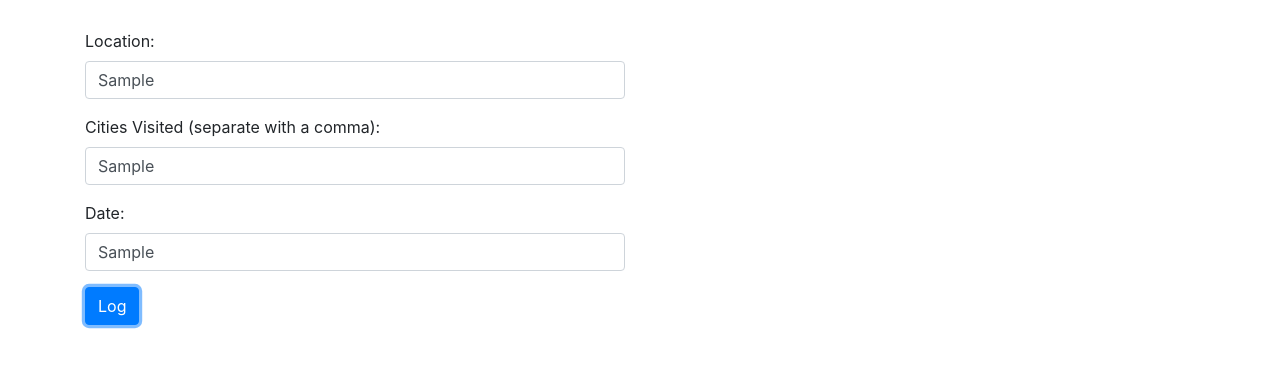
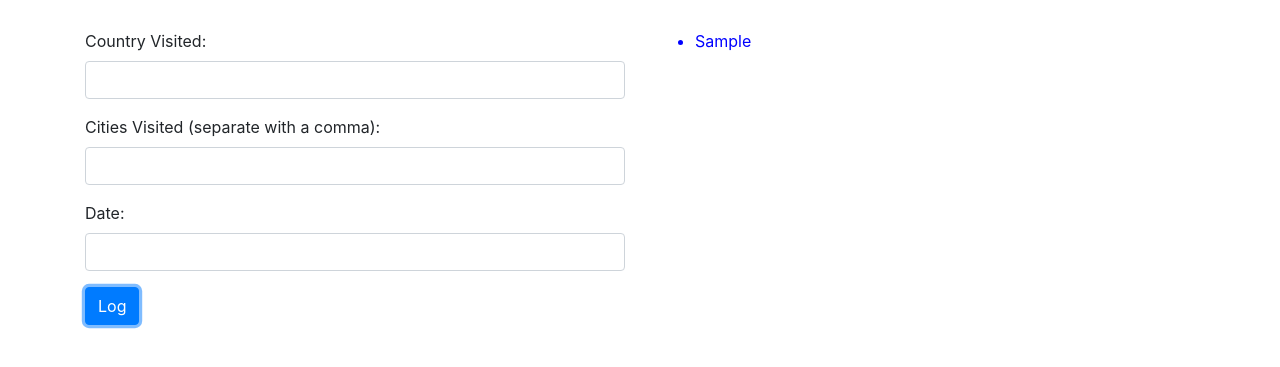
Before and after one commit to ChrisMCrow/travel-journal, a plain HTML site: page index.html in a window 1280 px wide. Both pictures are taken after typing "Sample", "Sample", "Sample" into the empty fields and a click on the button "Log". Shown: the part 179-546 px from the top of the page. Drawn offline with Linux system fonts and the light colour scheme.

Commit message:
add completed functionality

```diff
--- a/css/styles.css
+++ b/css/styles.css
@@ -0,0 +1,8 @@
+.entry {
+  cursor:pointer;
+  color: blue;
+}
+
+#details {
+  display: none;
+}
--- a/index.html
+++ b/index.html
@@ -15,7 +15,7 @@
           <h1 class="jumbotron">New Entry</h1>
           <form id="new-entry">
             <div class="form-group">
-              <label for="new-country">Location:</label>
+              <label for="new-country">Country Visited:</label>
               <input id="new-country" type="text" class="form-control" />
             </div>
             <div class="form-group">
@@ -35,7 +35,7 @@
             <ul>
             </ul>
           </div>
-          <div id="details">
+          <div class="details">
             <h2></h2>
             <p><span class="country-visited"></span></p>
             <p><span class="cities-visited"></span></p>
--- a/js/scripts.js
+++ b/js/scripts.js
@@ -11,6 +11,27 @@ $(document).ready(function() {
   $("form#new-entry").submit(function(event) {
     event.preventDefault();
 
+    var inputtedCountry = $("input#new-country").val();
+    var inputtedCities = $("input#new-cities").val();
+    var inputtedDate = $("input#new-date").val();
+    var cities = inputtedCities.split(",");
+    var citiesAmount = cities.length;
 
+    var newEntry = new TravelEntry(inputtedCountry, cities, inputtedDate);
+
+    console.log(newEntry);
+
+    $("#travel-history ul").append("<li class='entry'>" + newEntry.country + "</li>");
+
+    $(".entry").last().click(function () {
+      $("#details").show();
+      $(".country-visited").text(newEntry.country);
+      $(".cities-visited").text(newEntry.cities);
+      $(".date-visitied").text(newEntry.date);
+    });
+
+    $("input#new-country").val("");
+    $("input#new-cities").val("");
+    $("input#new-date").val("");
   });
 });
```
